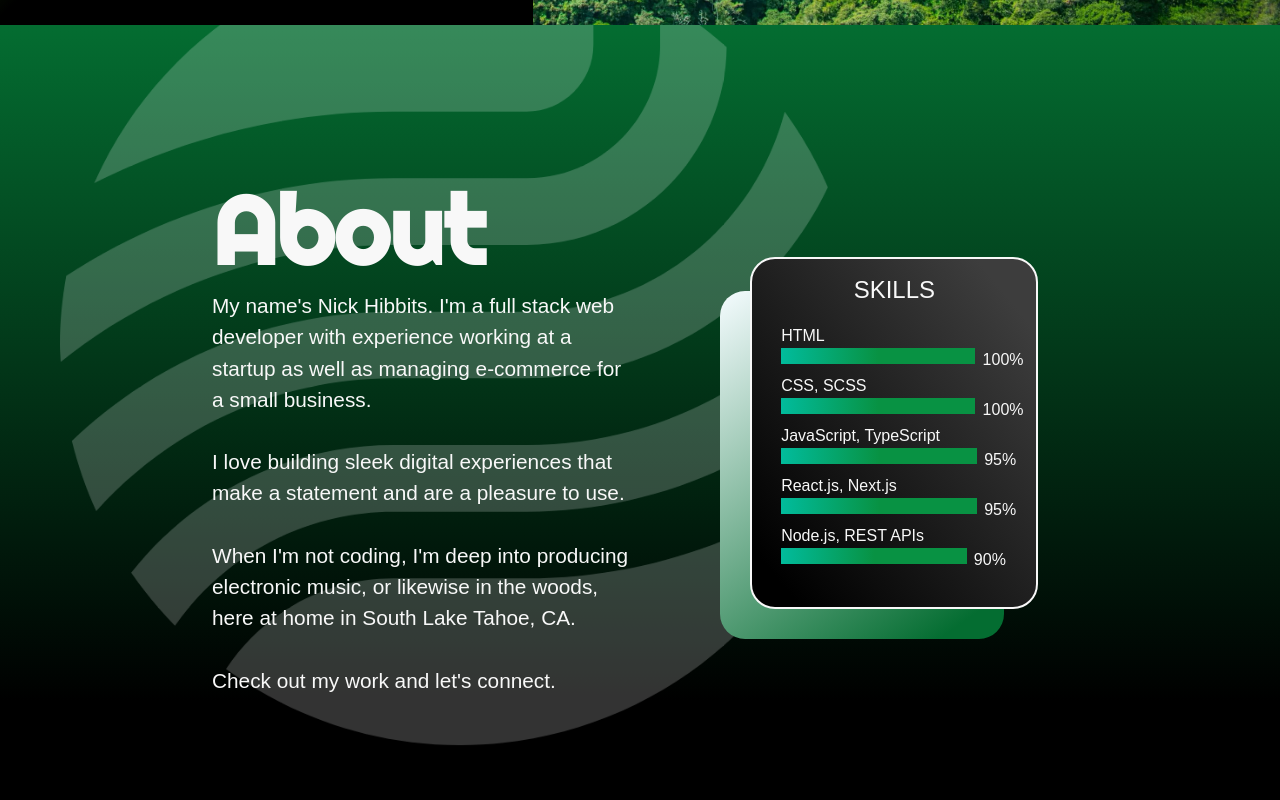
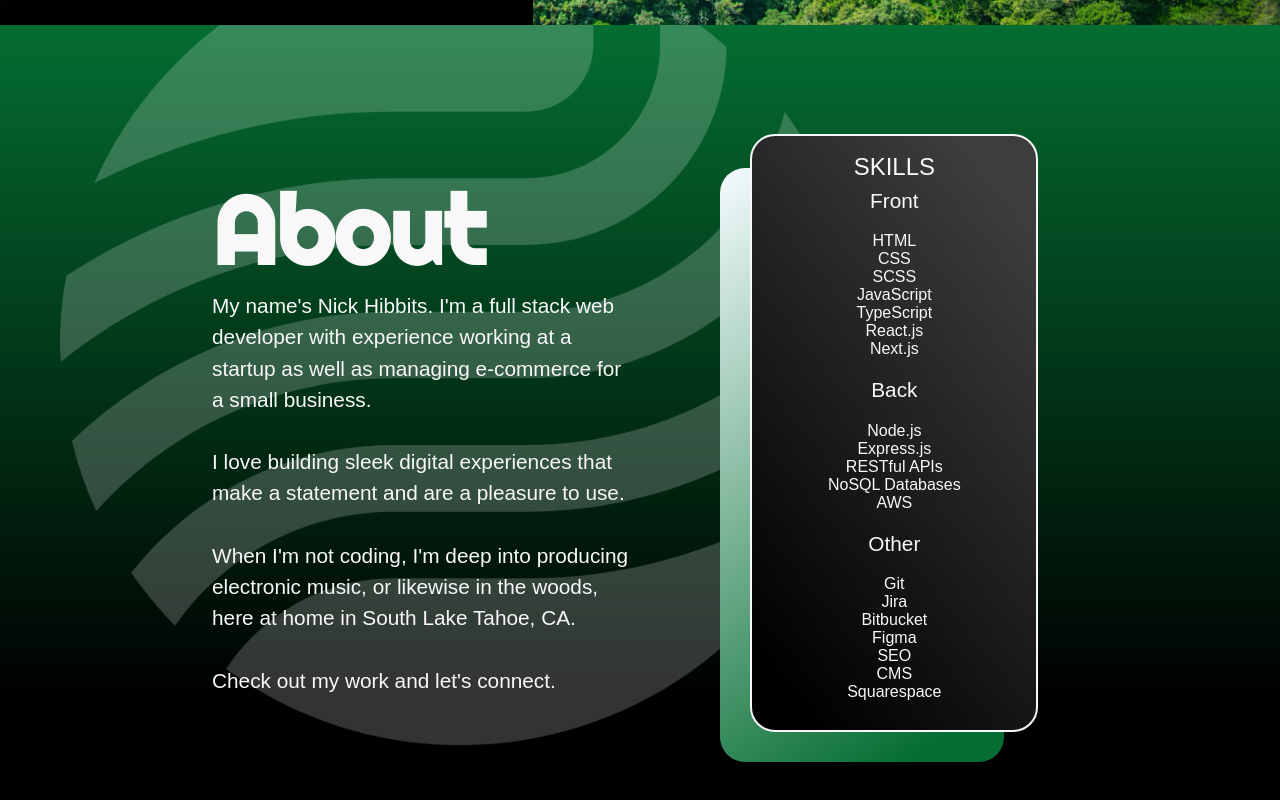
Before and after one commit to nickhibbits/react-website, a Next.js app: page / in a window 1280 px wide. Shown: the part 775-1575 px from the top of the page. Built offline with nearby package versions, Linux system fonts and the light colour scheme; a web font is replaced by a local one.

Commit message:
restructure skill card

```diff
--- a/components/SkillsCard.tsx
+++ b/components/SkillsCard.tsx
@@ -1,52 +1,43 @@
-import skillCardStyles from "$/styles/components/SkillsCard.module.scss";
+import styles from "$/styles/components/SkillsCard.module.scss";
+
+type Skills = {
+  front: string[];
+  back: string[];
+  other: string[];
+};
 
 function SkillsCard() {
-  const skills = [
-    {
-      name: "HTML",
-      level: "100%",
-      id: 1,
-    },
-    {
-      name: "CSS, SCSS",
-      level: "100%",
-      id: 2,
-    },
-    {
-      name: "JavaScript, TypeScript",
-      level: "95%",
-      id: 3,
-    },
-    {
-      name: "React.js, Next.js",
-      level: "95%",
-      id: 4,
-    },
-    {
-      name: "Node.js, REST APIs",
-      level: "90%",
-      id: 5,
-    },
-  ];
+  const skills: Skills = {
+    Front: [
+      "HTML",
+      "CSS",
+      "SCSS",
+      "JavaScript",
+      "TypeScript",
+      "React.js",
+      "Next.js",
+    ],
+    Back: ["Node.js", "Express.js", "RESTful APIs", "NoSQL Databases", "AWS"],
+    Other: ["Git", "Jira", "Bitbucket", "Figma", "SEO", "CMS", "Squarespace"],
+  };
+
+  Object.keys(skills)[0];
+
   return (
-    <section className={skillCardStyles.skills_card_component}>
-      <p className={skillCardStyles.skills_card_title}>skills</p>
-      <ul className={skillCardStyles.skill_bars_wrapper}>
-        {skills.map((skill) => {
-          return (
-            <li className={skillCardStyles.skill_wrapper} key={skill.id}>
-              <p className={skillCardStyles.skill_name}>{skill.name}</p>
-              <div className={skillCardStyles.skill_bar_wrapper}>
-                <div
-                  className={skillCardStyles.skill_bar}
-                  style={{ width: `calc(${skill.level} * .85)` }}
-                />
-                <p className={skillCardStyles.skill_bar_level}>{skill.level}</p>
-              </div>
-            </li>
-          );
-        })}
-      </ul>
+    <section className={styles.skills_card_component}>
+      <p className={styles.skills_card_title}>skills</p>
+      {Object.keys(skills).map((category, i) => {
+        return (
+          <div className={styles.skill_category}>
+            <p className={styles.skill_category_title}>{category}</p>
+            <ul className={styles.skill_category_list}>
+              {skills[category as keyof Skills].map((skill) => (
+                <li key={skill}>{skill}</li>
+              ))}
+            </ul>
+          </div>
+        );
+      })}
     </section>
   );
 }
```
